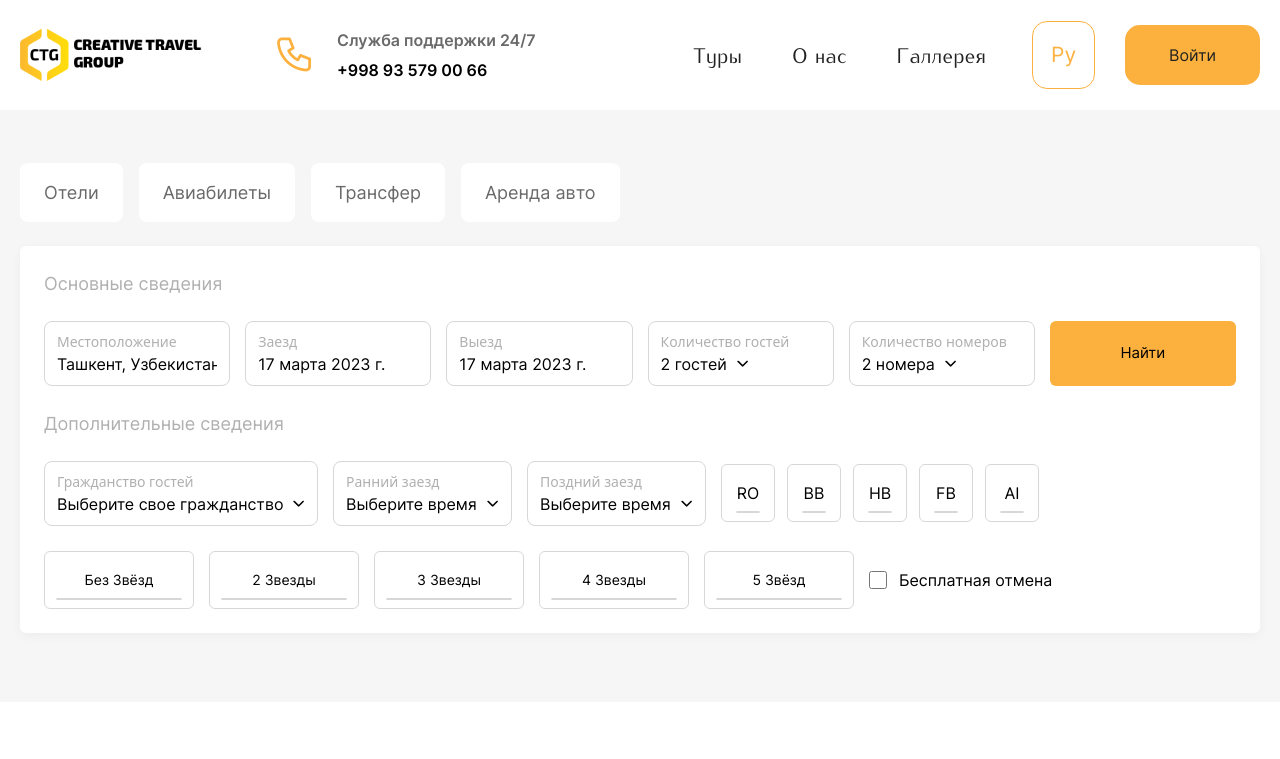
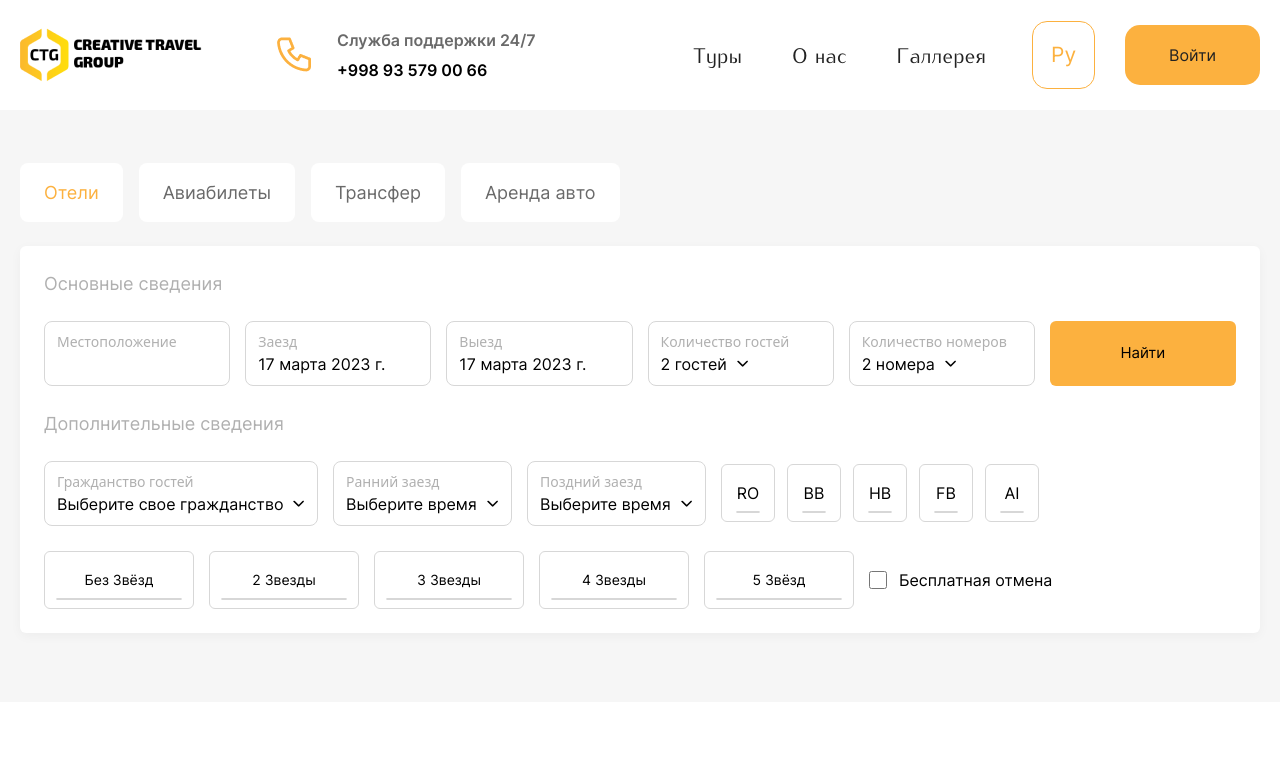
Before and after one commit to Mohammadxoja2005/creativetravel, a React (Create React App) app: page / in a window 1280 px wide. Shown: the top 759 px of the page. Built offline with nearby package versions, Linux system fonts and the light colour scheme.

Commit message:
footer fix with 100% is done

```diff
--- a/src/data/data.ts
+++ b/src/data/data.ts
@@ -74,3 +74,22 @@ export const routesArr: Array<{ id: number, name: string, value: string }> = [
         value: "3"
     }
 ]
+
+export const filterSortData: Array<{ id: number, name: string }> = [
+    {
+        id: 1,
+        name: "Отели"
+    },
+    {
+        id: 2,
+        name: "Авиабилеты"
+    },
+    {
+        id: 3,
+        name: "Трансфер"
+    },
+    {
+        id: 4,
+        name: "Аренда авто"
+    },
+]
--- a/src/layouts/filter/filterByHotel/index.module.scss
+++ b/src/layouts/filter/filterByHotel/index.module.scss
@@ -31,6 +31,7 @@
 }
 
 .filter_items_basic_input_container {
+  position: relative;
   width: 100%;
   border: 1px solid #d7d7d7;
   border-radius: 8px;
@@ -115,11 +116,39 @@
 }
 
 .filter_items_add_input_container {
+  position: relative;
   width: 100%;
   max-width: 274px;
   border: 1px solid #d7d7d7;
   border-radius: 8px;
   padding: 9px 12px;
+}
+
+.filter_items_listbox_geust_option {
+  position: absolute;
+  background-color: white;
+  z-index: 998;
+  width: 100%;
+  left: 0;
+  border-radius: 5px 0px 0px 5px;
+  box-shadow: 0px 0px 10px rgba(0, 0, 0, 0.25);
+  padding: 18px 10px;
+  display: flex;
+  flex-direction: column;
+  gap: 8px;
+  cursor: pointer;
+  height: 200px;
+  overflow: auto;
+}
+
+.filter_items_listbox {
+  font-size: 13px;
+  font-weight: 500;
+  font-family: inter-regular;
+  padding: 8px 10px;
+  cursor: pointer;
+  width: 100%;
+  // background-color: rgba(252, 177, 63, 0.5);
 }
 
 .filter_items_add_input_container:nth-child(2) {
--- a/src/layouts/filter/filterByHotel/index.tsx
+++ b/src/layouts/filter/filterByHotel/index.tsx
@@ -1,7 +1,7 @@
 import React, { FC, useState } from 'react'
 // styles
 import styles from "./index.module.scss";
-import { Menu, Transition, Listbox } from '@headlessui/react';
+import { Menu, Transition, Listbox, Combobox } from '@headlessui/react';
 // calendar
 import Calendar from 'react-calendar';
 // icons
@@ -17,6 +17,20 @@ const FILTERBYHOTEL: FC = () => {
         setSelectedDate(event.target.value);
     };
 
+    const [geo, setGeo] = useState<string>('');
+    const [checkIn, setCheckin] = useState<string>();
+    const [checkOut, setCheckOut] = useState<string>();
+    const [numberOfGeusts, setNumberOfGuests] = useState<number>();
+    const [numberOfRooms, setNumberOfRooms] = useState<number>();
+    const [chooseCitizen, setChooseCitizen] = useState<string>('');
+    const [earlyCheckIn, setEarlyCheckIn] = useState<string>();
+    const [earlyCheckOut, setEarlyCheckOut] = useState<string>();
+    const [cat, setCat] = useState<string>();
+    const [star, setStar] = useState<number>();
+    const [freeCancel, setFreeCancel] = useState<boolean>();
+
+    console.log(geo);
+
     return (
         <>
             <div className={styles.filter_items}>
@@ -24,10 +38,21 @@ const FILTERBYHOTEL: FC = () => {
                     <h3 className={styles.filter_items_basic_title}>Основные сведения</h3>
                     <div className={styles.filter_items_dates_locations}>
 
+                        <Combobox value={geo} onChange={setGeo}>
                             <div className={styles.filter_items_basic_input_container}>
                                 <h4 className={styles.filter_items_input_title} >Местоположение</h4>
-                            <input type="text" value={'Ташкент, Узбекистан'} className={styles.filter_items_input} />
+                                <Combobox.Input
+                                    type="text"
+                                    className={styles.filter_items_input}
+                                    onChange={(e) => setGeo(e.target.value)}
+                                />
+                                <Combobox.Options className={styles.filter_items_listbox_geust_option}>
+                                    <Combobox.Option value={'Ташкент, Узбекистан'} className={styles.filter_items_listbox}>
+                                        {'Ташкент, Узбекистан'}
+                                    </Combobox.Option>
+                                </Combobox.Options>
                             </div>
+                        </Combobox>
 
                         <div className={styles.filter_items_input_date_container}>
                             <div className={styles.filter_items_basic_input_container}>
@@ -95,19 +120,26 @@ const FILTERBYHOTEL: FC = () => {
 
                     <div className={styles.filter_items_time}>
 
+                        <Listbox value={chooseCitizen} onChange={setChooseCitizen}>
                             <div className={styles.filter_items_add_input_container}>
                                 <h4 className={styles.filter_items_input_title} >Гражданство гостей</h4>
-                            <Listbox>
                                 <Listbox.Button className={styles.filter_items_list_show}>
-                                    <p className={styles.filter_items_input}>{'Выберите свое гражданство'}</p>
+                                    <p className={styles.filter_items_input}>{chooseCitizen.length == 0 ? 'Выберите свое гражданство' : chooseCitizen}</p>
                                     <img src={DOWN} alt="down" />
                                 </Listbox.Button>
-                                {/* <Listbox.Options className={styles.filter_items_listbox_geust_option}>
-                            <Listbox.Option value={'valie'} >ddasdfsa</Listbox.Option>
-                            <Listbox.Option value={'valie'} >ddasdfsa</Listbox.Option>
-                        </Listbox.Options> */}
+                                <Listbox.Options className={styles.filter_items_listbox_geust_option}>
+                                    {[1, 2, 3, 4, 5, 6, 7].map((value) => {
+                                        return (
+                                            <Listbox.Option className={styles.filter_items_listbox} value={value}>
+                                                Uzbek
+                                            </Listbox.Option>
+                                        )
+                                    })
+
+                                    }
+                                </Listbox.Options>
+                            </div>
                         </Listbox>
-                        </div>
 
                         <div className={styles.filter_items_add_input_container}>
                             <h4 className={styles.filter_items_input_title} >Ранний заезд</h4>
@@ -201,10 +233,21 @@ const FILTERBYHOTEL: FC = () => {
                     <h3 className={styles.filter_items_basic_title}>Основные сведения</h3>
                     <div className={styles.filter_items_dates_locations}>
 
+                        <Combobox value={geo} onChange={setGeo}>
                             <div className={styles.filter_items_basic_input_container}>
                                 <h4 className={styles.filter_items_input_title} >Местоположение</h4>
-                            <input type="text" value={'Ташкент, Узбекистан'} className={styles.filter_items_input} />
+                                <Combobox.Input
+                                    type="text"
+                                    className={styles.filter_items_input}
+                                    onChange={(e) => setGeo(e.target.value)}
+                                />
+                                <Combobox.Options className={styles.filter_items_listbox_geust_option}>
+                                    <Combobox.Option value={'Ташкент, Узбекистан'} className={styles.filter_items_listbox}>
+                                        {'Ташкент, Узбекистан'}
+                                    </Combobox.Option>
+                                </Combobox.Options>
                             </div>
+                        </Combobox>
 
                         <div className={styles.filter_items_input_date_container}>
                             <div className={styles.filter_items_basic_input_container}>
@@ -268,21 +311,26 @@ const FILTERBYHOTEL: FC = () => {
                     <h3 className={styles.filter_items_add_title}>Дополнительные сведения</h3>
 
                     <div className={styles.filter_items_time}>
-
+                        <Listbox value={chooseCitizen} onChange={setChooseCitizen}>
                             <div className={styles.filter_items_add_input_container}>
                                 <h4 className={styles.filter_items_input_title} >Гражданство гостей</h4>
-                            <Listbox>
                                 <Listbox.Button className={styles.filter_items_list_show}>
-                                    <p className={styles.filter_items_input}>{'Выберите свое гражданство'}</p>
+                                    <p className={styles.filter_items_input}>{chooseCitizen.length == 0 ? 'Выберите свое гражданство' : chooseCitizen}</p>
                                     <img src={DOWN} alt="down" />
                                 </Listbox.Button>
-                                {/* <Listbox.Options className={styles.filter_items_listbox_geust_option}>
-                <Listbox.Option value={'valie'} >ddasdfsa</Listbox.Option>
-                <Listbox.Option value={'valie'} >ddasdfsa</Listbox.Option>
-            </Listbox.Options> */}
+                                <Listbox.Options className={styles.filter_items_listbox_geust_option}>
+                                    {[1, 2, 3, 4, 5, 6, 7].map((value) => {
+                                        return (
+                                            <Listbox.Option className={styles.filter_items_listbox} value={value}>
+                                                Uzbek
+                                            </Listbox.Option>
+                                        )
+                                    })
+
+                                    }
+                                </Listbox.Options>
+                            </div>
                         </Listbox>
-                        </div>
-
                         <div className={styles.filter_items_add_input_container}>
                             <h4 className={styles.filter_items_input_title} >Ранний заезд</h4>
                             <Listbox>
@@ -371,7 +419,7 @@ const FILTERBYHOTEL: FC = () => {
                 <div className={styles.filter_input_btn}>
                     Найти
                 </div>
-            </div>
+            </div >
         </>
     )
 }
--- a/src/layouts/filter/index.module.scss
+++ b/src/layouts/filter/index.module.scss
@@ -27,6 +27,15 @@
   color: #6a6a6a;
 }
 
+.filter_sort_btn_selected {
+  @apply bg-white px-6 py-4 rounded-lg;
+  font-size: 18px;
+  font-family: inter-regular;
+  font-weight: 400;
+  color: #fcb13f;
+  outline: none;
+}
+
 @media screen and (max-width: 768px) {
   .filter_sort_btn_container {
     flex-wrap: wrap;
--- a/src/layouts/filter/index.tsx
+++ b/src/layouts/filter/index.tsx
@@ -2,44 +2,57 @@ import React, { FC, useState, Fragment } from 'react';
 // styles
 import styles from "./index.module.scss";
 // headless ui
-import { Menu } from '@headlessui/react';
+import { Menu, Tab } from '@headlessui/react';
 // components
 import FILTERBYHOTEL from './filterByHotel';
 import FILTERBYFLY from './filterByFly';
 import FILTERBYTRANSFER from './filterByTransfer';
 import FILTERBYAUTO from './filterByAuto';
+// data
+import { filterSortData } from '../../data/data';
 
 const FILTER: FC = () => {
 
-    const [calendarValue, setCalendarValue] = useState<Date>(new Date());
-    const [openCalendar, setOpenCalendar] = useState<boolean>(false);
-
-    const chooseCalendarValue = (e: any): void => {
-        setCalendarValue(e);
-        setOpenCalendar(false);
-    }
-
     return (
         <section className={styles.filter}>
-            <div className={styles.filter_container}>
-                <Menu>
-                    <div className={styles.filter_sort_btn_container}>
-                        <Menu.Button className={styles.filter_sort_btn}>
-                            Отели
-                        </Menu.Button>
-                        <Menu.Button className={styles.filter_sort_btn}>
-                            Авиабилеты
-                        </Menu.Button>
-                        <Menu.Button className={styles.filter_sort_btn}>
-                            Трансфер
-                        </Menu.Button>
-                        <Menu.Button className={styles.filter_sort_btn}>
-                            Аренда авто
-                        </Menu.Button>
-                    </div>
-                </Menu>
-                <FILTERBYHOTEL />
-            </div>
+            <Tab.Group>
+                <div className={styles.filter_container}>
+
+                    <Tab.List>
+                        <div className={styles.filter_sort_btn_container}>
+                            {filterSortData.map((value) => {
+                                return (
+                                    <Tab
+                                        key={value.id}
+                                        className={({ selected }) =>
+                                            `
+                                            ${selected ? styles.filter_sort_btn_selected : styles.filter_sort_btn}
+                                        `
+                                        }
+                                    >
+                                        {value.name}
+                                    </Tab>
+                                )
+                            })}
+                        </div>
+                    </Tab.List>
+
+                    <Tab.Panels>
+                        <Tab.Panel>
+                            <FILTERBYHOTEL />
+                        </Tab.Panel>
+                        <Tab.Panel>
+                            <FILTERBYFLY />
+                        </Tab.Panel>
+                        <Tab.Panel>
+                            <FILTERBYTRANSFER />
+                        </Tab.Panel>
+                        <Tab.Panel>
+                            <FILTERBYAUTO />
+                        </Tab.Panel>
+                    </Tab.Panels>
+                </div>
+            </Tab.Group>
         </section>
     )
 }
--- a/src/layouts/footer/index.module.scss
+++ b/src/layouts/footer/index.module.scss
@@ -1,6 +1,6 @@
 .footer {
   width: 100%;
-  max-width: 1440px;
+  // max-width: 1440px;
   margin: auto;
   background-color: #212121;
   padding: 40px 20px 76px 20px;
```
Lines whose indentation alone changed are shown as unchanged.
